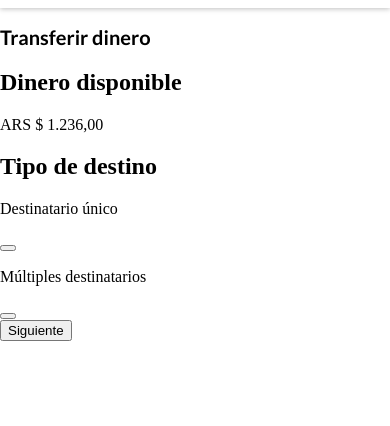
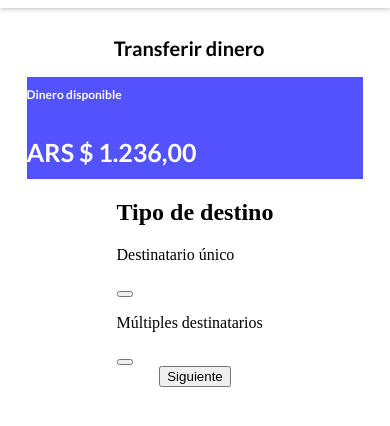
Before and after one commit to MasterxDual/Web-Engineering-2, a plain HTML site: page Practico 1/pages/transfer.html in a window 390 px wide. Shown: the part 90-516 px from the top of the page. Drawn offline with Linux system fonts and the light colour scheme.

Commit message:
transfer v0.2.2 - Adding font responsive

```diff
--- a/Practico 1/assets/css/transfer.css
+++ b/Practico 1/assets/css/transfer.css
@@ -84,8 +84,50 @@ Además, definimos el tamaño responsive del contenedor para que no se agrande a
 
 /* Hasta acá tenemos el header con sus 4 iconos. Cuidado ya que esto hay que replicarlo en casi todas las demás maquetas. */
 
-#transfer-heading {
+.transfer-heading {
+    width: calc((171 / 360) * 100vw);
+    height: calc((24 / 800) * 100vh);
     font-family: "Lato", sans-serif;
     font-weight: 600;
-    font-size: 1.25rem /* (1 rem = 16px --> (20px * 1rem / 16px)) */
+    font-size: 1.25rem; /* (1 rem = 16px --> (20px * 1rem / 16px)) */
+    /* Definimos los márgenes externos de la imagen para que se mueva un poco a la derecha y abajo */
+    margin-top: calc((26 / 800) * 100vh);
+    margin-left: calc(21 / 360 * 100vw);
 }
+
+/* Definimos flex en el contenedor padre section para que flex funcione en sus contenedores hijos */
+.section-container:not(.transfer-heading):not(.addressee) {
+    display: flex;
+    flex-direction: column;
+    justify-content: center;
+    align-items: center;
+}
+
+/* Definimos flex para centrar dos columnas que se ubiquen al centro */
+.actual-money {
+    display: flex;
+    flex-direction: column;
+    width: calc((311 / 360) * 100vw);
+    height: calc((96 / 800) * 100vh);
+    background-color: #5252FF;
+}
+
+/* Definimos el estilo de la letra responsive */
+.actual-money p {
+    width: calc((173 / 360) * 100vw);
+    height: calc((30 / 800) * 100vh);
+    font-family: "Lato", sans-serif;
+    font-weight: 700;
+    font-size: 1.5625rem; /* (1 rem = 16px --> (25px * 1rem / 16px)) */
+    color: #FFFFFF;
+}
+
+/* Definimos el estilo de la letra responsive */
+.actual-money h2 {
+    width: calc((95 / 360) * 100vw);
+    height: calc((14 / 800) * 100vh);
+    font-family: "Lato", sans-serif;
+    font-weight: 700;
+    font-size: 0.75rem; /* (1 rem = 16px --> (12px * 1rem / 16px)) */
+    color: #FFFFFF;
+}
--- a/Practico 1/pages/transfer.html
+++ b/Practico 1/pages/transfer.html
@@ -36,8 +36,9 @@
             </div>
         </header>
         <main>
-            <section>
-                <h1 id="transfer-heading">Transferir dinero</h1>
+            <!-- Esta sección contiene todo los elementos de la página sin contar el header -->
+            <section class="section-container">
+                <h1 class="transfer-heading">Transferir dinero</h1>
                 <div class="actual-money">
                     <h2>Dinero disponible</h2>
                     <p>ARS $ 1.236,00</p>
```
